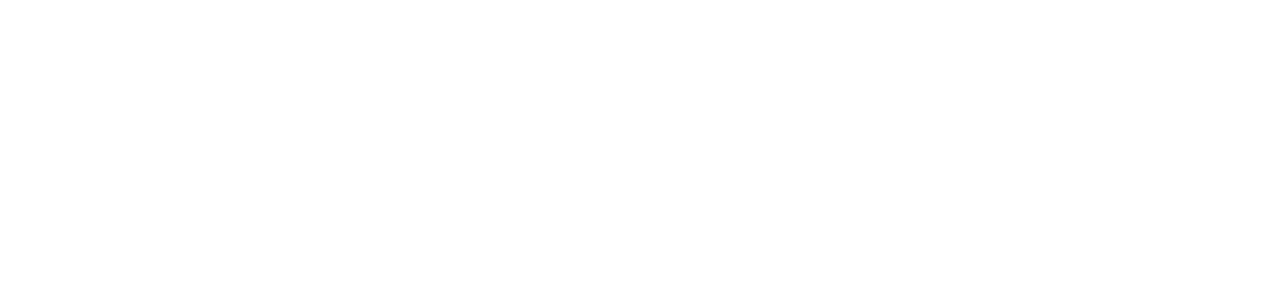
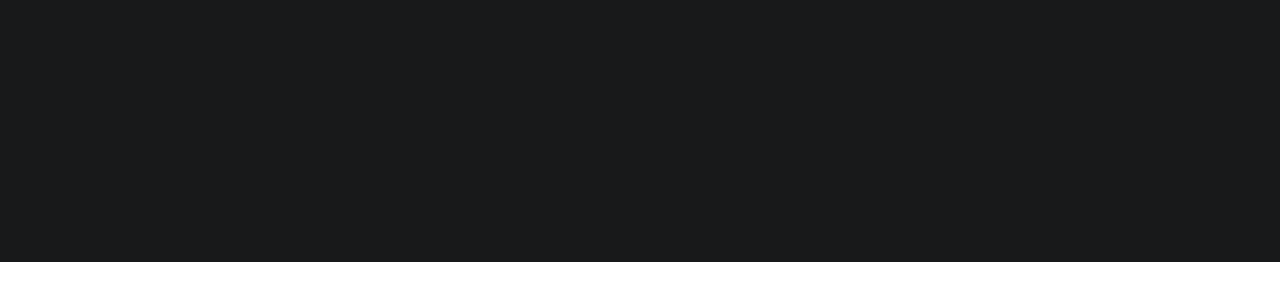
Before and after one commit to Chrisarev/designreact, a React (Create React App) app: page / in a window 1280 px wide. Shown: the part 2470-2770 px from the top of the page. Before the commit the page ends 1932 px from the top, so only its background shows below. Built offline with nearby package versions, Linux system fonts and the light colour scheme.

Commit message:
Added Servicespanel component with framer scrolling animations

```diff
--- a/src/App.tsx
+++ b/src/App.tsx
@@ -4,13 +4,16 @@
 import Hero from './Hero'
 import Navbar from './Navbar'
 import Cardpanel from './Cardpanel'
-
+import Servicespanel from './Servicespanel'
+import Endsection from './Endsection'
 function App() {
   return (
     <div className="App">
       <Navbar />
       <Hero />
       <Cardpanel />
+      <Servicespanel />
+      <Endsection />
     </div>
   );
 }
--- a/src/Cardpanel.tsx
+++ b/src/Cardpanel.tsx
@@ -28,8 +28,8 @@
             })
         }
         if(!inView){
-            animation.start({x: '-50vw'})
-            inverseAnimation.start({x:'50vw'})
+            animation.start({x: '-30vw'})
+            inverseAnimation.start({x:'30vw'})
         }
         console.log('useEffect hook, inView = ', inView)
     },[inView])
--- /dev/null
+++ b/src/Endsection.tsx
@@ -0,0 +1,15 @@
+import styles from './stylesheets/Endsection.module.css'
+
+const Endsection = () =>{
+
+
+    return (
+        <>
+            <div className={styles.panel}>
+
+            </div>
+        </>
+    )
+}
+
+export default Endsection;
--- /dev/null
+++ b/src/Servicespanel.tsx
@@ -0,0 +1,46 @@
+import styles from './stylesheets/Servicespanel.module.css'
+import {useScroll, useTransform, motion} from 'framer-motion'
+import {useRef} from 'react'
+
+
+const Servicespanel = () =>{
+    //Need the useRef hook to get position of parent element
+    const targetRef = useRef<HTMLDivElement>(null);
+    //Ref is the target of useScroll hook
+    //number scrollYProgress contains num between 0-1 referring to
+    //how far user has scrolled in element
+    const {scrollYProgress} = useScroll({
+        target:targetRef,
+        //takes two strings ex:["start end", "end end"] which describe intersections between the target
+        //and a container element(container is window if not defined)
+        //Any range between those intersections is where scroll progress is applied
+        offset: ["start end", "end start"]
+    })
+
+    //useTransform maps one set of numbers to another given set
+    //ex: if useTransform(scrollYProgress[0,0.5,1], [1,0.5,0]) then if scrollYProgress
+    //is 1(element is fully scrolled), then opacity would be set to 0
+    //once element is half way scrolled thru, opacity set to 0
+    const opacity = useTransform(scrollYProgress, [0,0.5,1], [0,1,0] )
+    const translateY = useTransform(scrollYProgress, [0,0.5,0.75,1], [200,0,-300,0] )
+    const translateY2 = useTransform(scrollYProgress, [0,0.5,0.75,1], [300,0,-200,0] )
+    const translateY3 = useTransform(scrollYProgress, [0,0.5,0.75,1], [400,0,-150,0] )
+
+    return (
+        <>
+            <div  ref={targetRef} className={styles.panel}>
+                <div className={styles.motionHolder}>
+                    <motion.h1 style={{translateY,opacity}}>Distinguish your brand.</motion.h1>
+                </div>
+                <div className={styles.motionHolder}>
+                    <motion.h1 style={{translateY:translateY2,opacity}}>Grow your userbase.</motion.h1>
+                </div>
+                <div className={styles.motionHolder}>
+                    <motion.h1 style={{translateY:translateY3,opacity}}>Achieve your goals.</motion.h1>
+                </div>
+                </div>
+        </>
+    )
+}
+
+export default Servicespanel;
--- /dev/null
+++ b/src/stylesheets/Endsection.module.css
@@ -0,0 +1,4 @@
+.panel{
+    height:50vh;
+    background-color:white;
+}
--- /dev/null
+++ b/src/stylesheets/Servicespanel.module.css
@@ -0,0 +1,19 @@
+.panel{
+    height:100vh;
+    background-color: #18191A;
+    display:flex;
+    flex-direction:column;
+    justify-content: center;
+}
+
+.panel h1{
+    color:white;
+    font-size:calc(4em + 1vmin);
+    margin:0;
+}
+
+.motionHolder{
+    padding:0;
+    margin:0;
+    overflow:hidden;
+}
```
